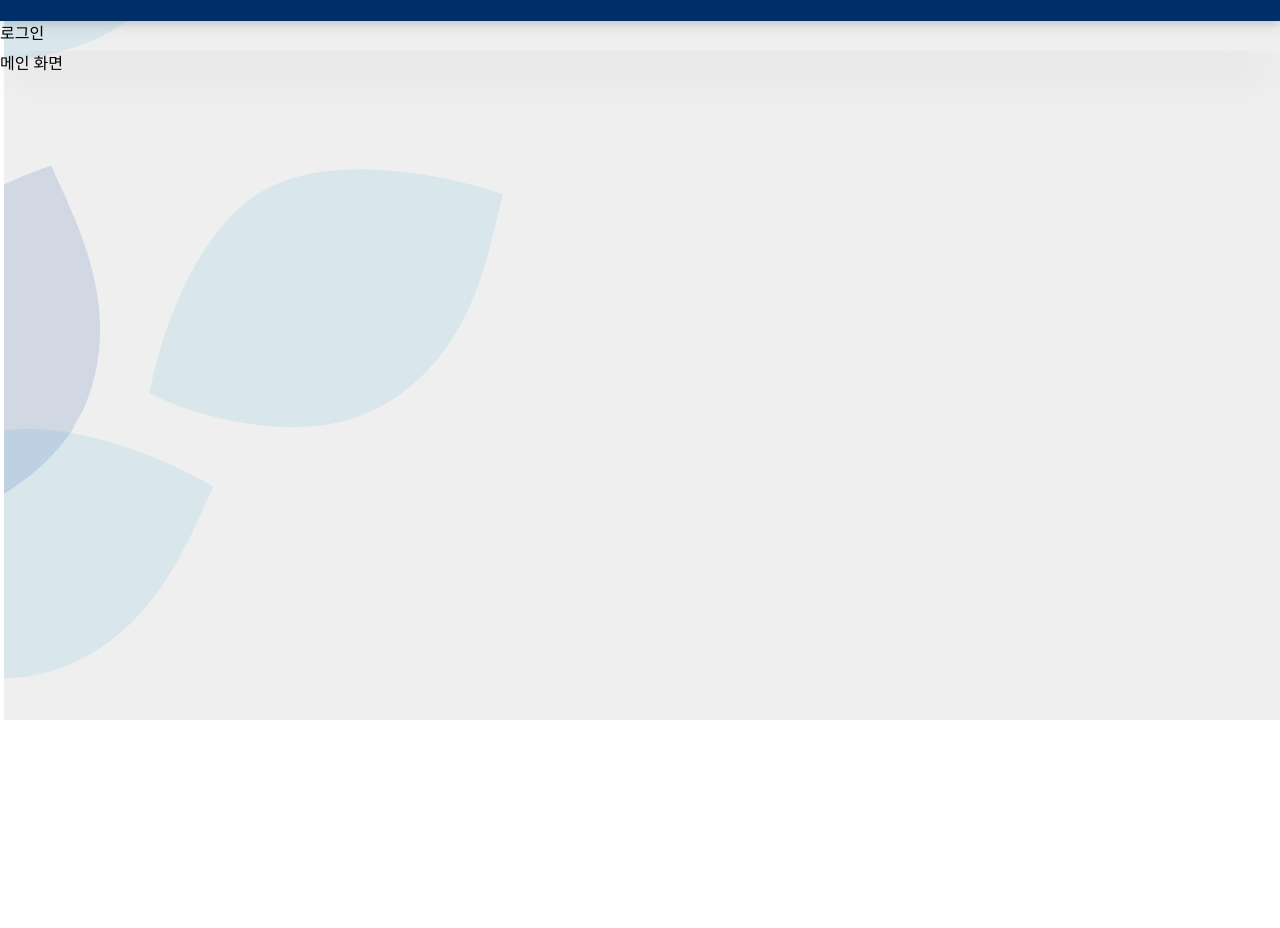
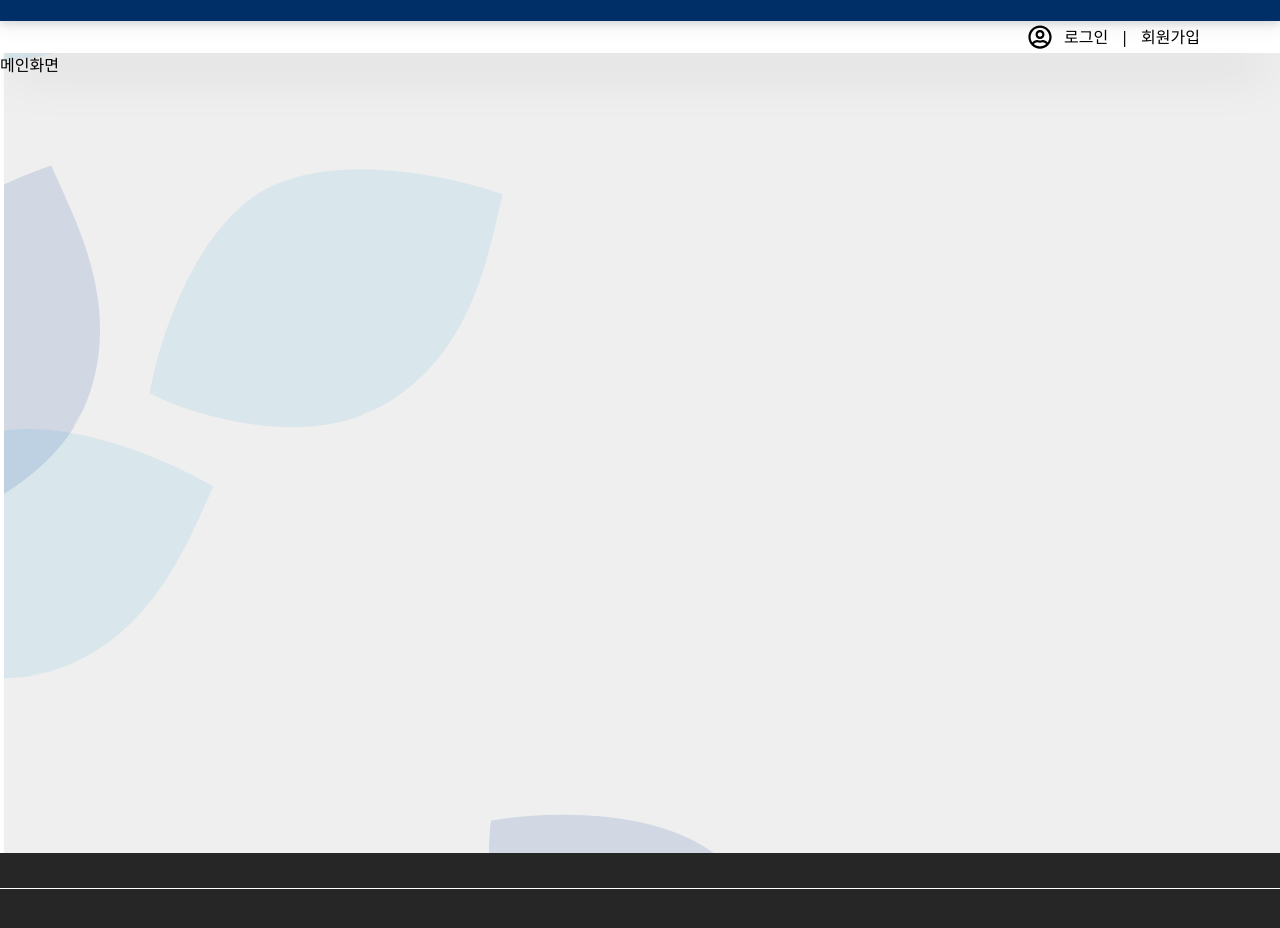
Before and after one commit to asylee02/Facility_RentalSystem_client, a React (Vite) app: page / in a window 1280 px wide. Shown: the part 80-1008 px from the top of the page. Before the commit the page ends 800 px from the top, so only its background shows below. Built offline with nearby package versions, Linux system fonts and the light colour scheme.

Commit message:
feat: main 레이아웃 제작

```diff
--- a/package.json
+++ b/package.json
@@ -8,9 +8,7 @@
     "build": "tsc -b && vite build",
     "lint": "eslint . --ext ts,tsx --report-unused-disable-directives --max-warnings 0",
     "preview": "vite preview",
-    "prepare": "husky install",
     "husky": "husky install",
-    "postinstall": "husky install",
     "format": "prettier --cache --write ."
   },
   "dependencies": {
@@ -22,7 +20,8 @@
     "postcss": "^8.4.39",
     "react": "^18.3.1",
     "react-dom": "^18.3.1",
-    "react-router-dom": "^6.25.1"
+    "react-icons": "^5.2.1",
+    "react-router-dom": "^6.26.0"
   },
   "devDependencies": {
     "@types/react": "^18.3.3",
--- a/src/App.tsx
+++ b/src/App.tsx
@@ -2,6 +2,8 @@ import React from 'react';
 import { createBrowserRouter, RouterProvider } from 'react-router-dom';
 import MainLayout from './layouts/MainLayout';
 import Main from './pages/Main';
+import SignIn from './pages/SignIn';
+import SignUp from './pages/SignUp';
 
 const App = () => {
   const router = createBrowserRouter([
@@ -11,6 +13,8 @@ const App = () => {
       children: [
         { index: true, element: <Main /> },
         { path: '/', element: <Main /> },
+        { path: '/signin', element: <SignIn /> },
+        { path: '/signup', element: <SignUp /> },
       ],
     },
   ]);
--- /dev/null
+++ b/src/layouts/Footer.tsx
@@ -0,0 +1,10 @@
+const Footer = () => {
+  return (
+    <div className="w-full bg-[#262626] text-white">
+      <div className="h-[35px] w-full"></div>
+      <div className="h-[90px] w-full border-t-[1px] border-white"></div>
+    </div>
+  );
+};
+
+export default Footer;
--- a/src/layouts/Header.tsx
+++ b/src/layouts/Header.tsx
@@ -1,4 +1,6 @@
 import React from 'react';
+import { Link } from 'react-router-dom';
+import { FaRegUserCircle } from 'react-icons/fa';
 
 const Header = () => {
   return (
@@ -6,8 +8,11 @@ const Header = () => {
       <div className="h-[101px] bg-[#002E66] w-full flex items-center px-12 drop-shadow-lg">
         <img src="/images/mjuLogo.png" alt="logo" className="h-[54px]" />
       </div>
-      <div className="h-[30px] w-full shadow-2xl">
-        <p>로그인</p>
+      <div className="h-[32px] w-full shadow-2xl bg-white flex items-center justify-end pr-20">
+        <FaRegUserCircle className="text-2xl mr-3" />
+        <Link to="signin">로그인</Link>
+        <p className="mx-3">|</p>
+        <Link to="signup">회원가입</Link>
       </div>
     </div>
   );
--- a/src/layouts/MainLayout.tsx
+++ b/src/layouts/MainLayout.tsx
@@ -1,12 +1,14 @@
 import React from 'react';
 import Header from './Header';
 import { Outlet } from 'react-router-dom';
+import Footer from './Footer';
 
 const mainLayout = () => {
   return (
-    <div className="h-screen bg-main">
+    <div className="bg-main">
       <Header />
       <Outlet />
+      <Footer />
     </div>
   );
 };
--- a/src/pages/Main.tsx
+++ b/src/pages/Main.tsx
@@ -1,7 +1,7 @@
 import React from 'react';
 
 const Main = () => {
-  return <div>메인 화면</div>;
+  return <div className="h-screen">메인화면</div>;
 };
 
 export default Main;
--- /dev/null
+++ b/src/pages/SignIn.tsx
@@ -0,0 +1,7 @@
+import React from 'react';
+
+const SignIn = () => {
+  return <div className="h-screen">로그인 화면</div>;
+};
+
+export default SignIn;
--- /dev/null
+++ b/src/pages/SignUp.tsx
@@ -0,0 +1,7 @@
+import React from 'react';
+
+const SignUp = () => {
+  return <div className="h-screen">회원가입</div>;
+};
+
+export default SignUp;
```
Also changed, not shown: 1 other file (tests, documents, lock files or other folders).
